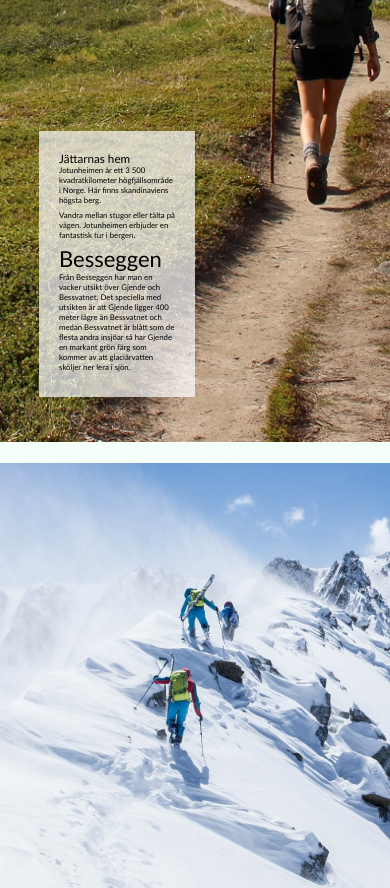
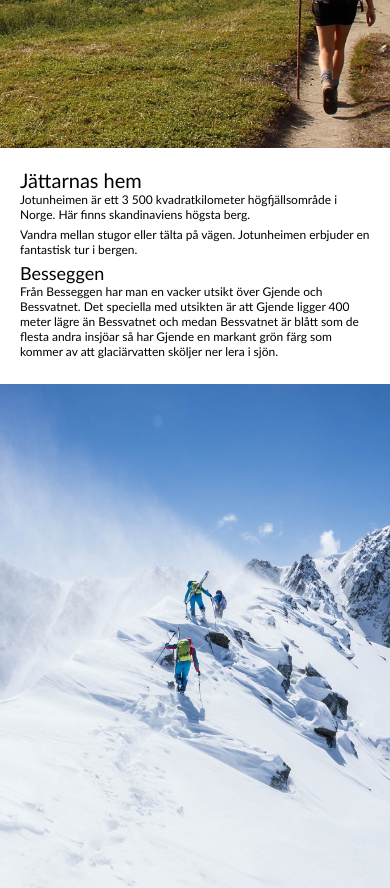
Before and after one commit to marcus-lentenius/Visit_Jotunheimen, a plain HTML site: page src/hiking.html in a window 390 px wide. Shown: the part 460-1348 px from the top of the page. Drawn offline with nearby package versions, Linux system fonts and the light colour scheme.

Commit message:
responsiveness for parallax improved

```diff
--- a/src/styles/hiking.css
+++ b/src/styles/hiking.css
@@ -245,243 +245,266 @@ body {
 
 /*LARGE PHONE*/
 
-/*550*/@media only screen and (max-width: 550px) {
-/*550*/    /*WRAPPERS*/
-/*550*/    div.content_wrapper {
-/*550*/        position: relative;
-/*550*/        height: calc(100vh + 40px);
-/*550*/    }
-/*550*/
-/*550*/    div.content_wrapper_first {
-/*550*/        height: calc(120vh + 40px);
-/*550*/    }
-/*550*/
-/*550*/
-/*550*/    div.hiking_text_wrapper {
-/*550*/        top: 50vh;
-/*550*/        float: left;
-/*550*/        margin-left: 10%;
-/*550*/    }
-/*550*/
-/*550*/    div.skiing_left_text_wrapper {
-/*550*/        top: 70vh;
-/*550*/        float: left;
-/*550*/        margin-left: 10%;
-/*550*/    }
-/*550*/
-/*550*/    div.skiing_right_text_wrapper {
-/*550*/        top: 50vh;
-/*550*/        float: right;
-/*550*/        margin-right: 10%;
-/*550*/    }
-/*550*/
-/*550*/    div.lodging_text_wrapper {
-/*550*/        top: 70vh;
-/*550*/        float: right;
-/*550*/        margin-right: 5%;
-/*550*/    }
-/*550*/
-/*550*/    div.trailing_text_wrapper {
-/*550*/        top: 30vh;
-/*550*/        max-width: 40%;
-/*550*/        left: 50%;
-/*550*/        transform: translateX(-50%);
-/*550*/    }
-/*550*/
-/*550*/    div.lodging_text_wrapper,
-/*550*/    div.hiking_text_wrapper,
-/*550*/    div.skiing_left_text_wrapper,
-/*550*/    div.skiing_right_text_wrapper,
-/*550*/    div.trailing_text_wrapper {
-/*550*/        border-radius: 15px;
-/*550*/        background: rgba(255, 255, 255, 0.7);
-/*550*/        padding: 20px;
-/*550*/        max-width: 40%;
-/*550*/        position: relative;
-/*550*/        box-sizing: border-box;
-/*550*/    }
-/*550*/
-/*550*/
-/*550*/    /*TEXT*/
-/*550*/    h2.hiking_second_box_header {
-/*550*/        font-size: 18px;
-/*550*/        margin: 0;
-/*550*/    }
-/*550*/
-/*550*/    h2.skiing_left_box_header,
-/*550*/    h2.skiing_right_box_header,
-/*550*/    h2.hiking_box_header,
-/*550*/    h2.lodging_box_header,
-/*550*/    h2.trailing_text_box_header {
-/*550*/        font-size: 20px;
-/*550*/        margin: 0;
-/*550*/    }
-/*550*/
-/*550*/
-/*550*/    p.lodging_box_para,
-/*550*/    p.hiking_box_para,
-/*550*/    p.trailing_text_box_para,
-/*550*/    p.skiing_left_box_para,
-/*550*/    p.skiing_right_box_para {
-/*550*/        margin: 0 0 5px 0;
-/*550*/        font-size: 12px;
-/*550*/    }
-/*550*/
-/*550*/
-/*550*/    /*IMAGES*/
-/*550*/    div.hiking_bg_image,
-/*550*/    div.skiing_bg_image,
-/*550*/    div.lodge_bg_image,
-/*550*/    div.trailing_bg_image {
-/*550*/        height: 140vh;
-/*550*/        min-width: 100vw;
-/*550*/        background-position: center;
-/*550*/        background-repeat: no-repeat;
-/*550*/        background-size: cover;
-/*550*/        position: absolute;
-/*550*/    }
-/*550*/
-/*550*/    div.hiking_bg_image {
-/*550*/        background-position-y: -280px;
-/*550*/        background-position-x: -1000px;
-/*550*/        background-image: url("../img/hiking.jpg");
-/*550*/    }
-/*550*/
-/*550*/    div.skiing_bg_image {
-/*550*/        background-position-y: -150px;
-/*550*/        background-image: url("../img/freeride.jpg");
-/*550*/    }
-/*550*/
-/*550*/    div.lodge_bg_image {
-/*550*/        background-position-y: -150px;
-/*550*/        background-image: url("../img/cabin.jpg");
-/*550*/    }
-/*550*/
-/*550*/    div.trailing_bg_image {
-/*550*/        background-position: bottom;
-/*550*/        height: 100vh;
-/*550*/        bottom: 0;
-/*550*/        background-image: url("../img/trail.jpg");
-/*550*/    }
-/*550*/}
+@media only screen and (max-width: 550px) {
+    /*WRAPPERS*/
+    div.content_wrapper {
+        position: relative;
+        height: calc(100vh + 40px);
+    }
+
+    div.content_wrapper_first {
+        height: calc(120vh + 40px);
+    }
 
 
-/*425*/@media only screen and (max-width: 425px) {
-/*425    WRAPPERS*/
-/*425*/    div.content_wrapper {
-/*425*/        position: relative;
-/*425*/        height: calc(100vh + 40px);
-/*425*/    }
-/*425*/
-/*425*/    div.content_wrapper_first {
-/*425*/        height: calc(120vh + 40px);
-/*425*/    }
-/*425*/
-/*425*/
-/*425*/    div.hiking_text_wrapper {
-/*425*/        top: 70vh;
-/*425*/        float: left;
-/*425*/        margin-left: 10%;
-/*425*/    }
-/*425*/
-/*425*/    div.skiing_left_text_wrapper {
-/*425*/        top: 70vh;
-/*425*/        float: left;
-/*425*/        margin-left: 10%;
-/*425*/    }
-/*425*/
-/*425*/    div.skiing_right_text_wrapper {
-/*425*/        top: 50vh;
-/*425*/        float: right;
-/*425*/        margin-right: 10%;
-/*425*/    }
-/*425*/
-/*425*/    div.lodging_text_wrapper {
-/*425*/        top: 70vh;
-/*425*/        float: right;
-/*425*/        margin-right: 5%;
-/*425*/    }
-/*425*/
-/*425*/    div.trailing_text_wrapper {
-/*425*/        top: 30vh;
-/*425*/        max-width: 40%;
-/*425*/        left: 50%;
-/*425*/        transform: translateX(-50%);
-/*425*/    }
-/*425*/
-/*425*/    div.lodging_text_wrapper,
-/*425*/    div.hiking_text_wrapper,
-/*425*/    div.skiing_left_text_wrapper,
-/*425*/    div.skiing_right_text_wrapper,
-/*425*/    div.trailing_text_wrapper {
-/*550*/        border-radius: 0px;
-/*550*/        background: rgba(255, 255, 255, 0.7);
-/*550*/        padding: 20px;
-/*550*/        max-width: 40%;
-/*550*/        position: relative;
-/*550*/        box-sizing: border-box;
-/*425*/    }
-/*425*/
-/*425*/
-/*425*/    /*TEXT*/
-/*425*/    h2.hiking_second_box_header {
-/*425*/        font-size: 22px;
-/*425*/        margin: 0;
-/*425*/    }
-/*425*/
-/*425*/    h2.skiing_left_box_header,
-/*425*/    h2.skiing_right_box_header,
-/*425*/    h2.hiking_box_header,
-/*425*/    h2.lodging_box_header,
-/*425*/    h2.trailing_text_box_header {
-/*425*/        font-size: 3vmin;
-/*425*/        margin: 0;
-/*425*/    }
-/*425*/
-/*425*/
-/*425*/    p.lodging_box_para,
-/*425*/    p.hiking_box_para,
-/*425*/    p.trailing_text_box_para,
-/*425*/    p.skiing_left_box_para,
-/*425*/    p.skiing_right_box_para {
-/*425*/        margin: 0 0 5px 0;
-/*425*/        font-size: 2vmin;
-/*425*/    }
-/*425*/
-/*425*/
-/*425*/    /*IMAGES*/
-/*425*/    div.hiking_bg_image,
-/*425*/    div.skiing_bg_image,
-/*425*/    div.lodge_bg_image,
-/*425*/    div.trailing_bg_image {
-/*425*/        height: 140vh;
-/*425*/        min-width: 100vw;
-/*425*/        background-position: center;
-/*425*/        background-repeat: no-repeat;
-/*425*/        background-size: cover;
-/*425*/        position: absolute;
-/*425*/    }
-/*425*/
-/*425*/    div.hiking_bg_image {
-/*425*/        background-position-y: -280px;
-/*425*/        background-position-x: -1000px;
-/*425*/        background-image: url("../img/hiking.jpg");
-/*425*/    }
-/*425*/
-/*425*/    div.skiing_bg_image {
-/*425*/        background-position-y: -150px;
-/*425*/        background-image: url("../img/freeride.jpg");
-/*425*/    }
-/*425*/
-/*425*/    div.lodge_bg_image {
-/*425*/        background-position-y: -150px;
-/*425*/        background-image: url("../img/cabin.jpg");
-/*425*/    }
-/*425*/
-/*425*/    div.trailing_bg_image {
-/*425*/        background-position: bottom;
-/*425*/        height: 100vh;
-/*425*/        bottom: 0;
-/*425*/        background-image: url("../img/trail.jpg");
-/*425*/    }
-/*425*/}
+    div.hiking_text_wrapper {
+        top: 50vh;
+        float: left;
+        margin-left: 10%;
+    }
+
+    div.skiing_left_text_wrapper {
+        top: 70vh;
+        float: left;
+        margin-left: 10%;
+    }
+
+    div.skiing_right_text_wrapper {
+        top: 50vh;
+        float: right;
+        margin-right: 10%;
+    }
+
+    div.lodging_text_wrapper {
+        top: 70vh;
+        float: right;
+        margin-right: 5%;
+    }
+
+    div.trailing_text_wrapper {
+        top: 30vh;
+        max-width: 40%;
+        left: 50%;
+        transform: translateX(-50%);
+    }
+
+    div.lodging_text_wrapper,
+    div.hiking_text_wrapper,
+    div.skiing_left_text_wrapper,
+    div.skiing_right_text_wrapper,
+    div.trailing_text_wrapper {
+        border-radius: 15px;
+        background: rgba(255, 255, 255, 0.7);
+        padding: 20px;
+        max-width: 40%;
+        position: relative;
+        box-sizing: border-box;
+    }
+
+
+    /*TEXT*/
+    h2.hiking_second_box_header {
+        font-size: 18px;
+        margin: 0;
+    }
+
+    h2.skiing_left_box_header,
+    h2.skiing_right_box_header,
+    h2.hiking_box_header,
+    h2.lodging_box_header,
+    h2.trailing_text_box_header {
+        font-size: 20px;
+        margin: 0;
+    }
+
+
+    p.lodging_box_para,
+    p.hiking_box_para,
+    p.trailing_text_box_para,
+    p.skiing_left_box_para,
+    p.skiing_right_box_para {
+        margin: 0 0 5px 0;
+        font-size: 12px;
+    }
+
+
+    /*IMAGES*/
+    div.hiking_bg_image,
+    div.skiing_bg_image,
+    div.lodge_bg_image,
+    div.trailing_bg_image {
+        height: 140vh;
+        min-width: 100vw;
+        background-position: center;
+        background-repeat: no-repeat;
+        background-size: cover;
+        position: absolute;
+    }
+
+    div.hiking_bg_image {
+        background-position-y: -280px;
+        background-position-x: -1000px;
+        background-image: url("../img/hiking.jpg");
+    }
+
+    div.skiing_bg_image {
+        background-position-y: -150px;
+        background-image: url("../img/freeride.jpg");
+    }
+
+    div.lodge_bg_image {
+        background-position-y: -150px;
+        background-image: url("../img/cabin.jpg");
+    }
+
+    div.trailing_bg_image {
+        background-position: bottom;
+        height: 100vh;
+        bottom: 0;
+        background-image: url("../img/trail.jpg");
+    }
+}
+
+
+@media only screen and (max-width: 425px), (max-height: 700px) and (max-width: 700px){
+    /*WRAPPERS*/
+    div.content_wrapper {
+        position: relative;
+        height: 100vh;
+    }
+
+    div.content_wrapper_first {
+        height: 100vh;
+    }
+
+
+    div.hiking_text_wrapper {
+        float: none;
+        margin-left: 0;
+    }
+
+    div.skiing_left_text_wrapper {
+        float: none;
+        margin-left: 0;
+    }
+
+    div.skiing_right_text_wrapper {
+        float: none;
+        margin-right: 0;
+    }
+
+    div.lodging_text_wrapper {
+        float: none;
+        margin-right: 0;
+    }
+
+    div.lodging_text_wrapper,
+    div.hiking_text_wrapper,
+    div.skiing_left_text_wrapper,
+    div.skiing_right_text_wrapper,
+    div.trailing_text_wrapper {
+        border-radius: 0;
+        bottom: 0;
+        top: auto;
+        background: rgba(255, 255, 255, 1);
+        padding: 20px;
+        width: 100vw;
+        max-width: 100%;
+        position: absolute;
+        box-sizing: border-box;
+    }
+
+
+    /*TEXT*/
+    h2.hiking_second_box_header {
+        font-size: 18px;
+        margin: 0;
+    }
+
+    h2.skiing_left_box_header,
+    h2.skiing_right_box_header,
+    h2.hiking_box_header,
+    h2.lodging_box_header,
+    h2.trailing_text_box_header {
+        font-size: 20px;
+        margin: 0;
+    }
+
+
+    p.lodging_box_para,
+    p.hiking_box_para,
+    p.trailing_text_box_para,
+    p.skiing_left_box_para,
+    p.skiing_right_box_para {
+        margin: 0 0 5px 0;
+        font-size: 12px;
+    }
+
+
+    /*IMAGES*/
+    div.hiking_bg_image,
+    div.skiing_bg_image,
+    div.lodge_bg_image,
+    div.trailing_bg_image {
+        height: 100vh;
+        min-width: 100vw;
+        background-position: bottom;
+        background-repeat: no-repeat;
+        background-size: cover;
+        position: static;
+    }
+
+    div.hiking_bg_image {
+        background-position-y: -180px;
+        background-position-x: -450px;
+
+
+        background-image: url("../img/hiking.jpg");
+    }
+
+    div.skiing_bg_image {
+        /*background-position-y: -150px;*/
+        background-image: url("../img/freeride.jpg");
+    }
+
+    div.lodge_bg_image {
+        /*background-position-y: -150px;*/
+        background-image: url("../img/cabin.jpg");
+    }
+
+    div.trailing_bg_image {
+        background-position: bottom;
+        height: 100vh;
+        bottom: 0;
+        background-image: url("../img/trail.jpg");
+    }
+}
+
+@media only screen and (max-width: 400px) and (min-height: 800px) {
+    div.hiking_bg_image {
+        background-position-y: -280px;
+        background-position-x: -610px;
+    }
+}
+@media only screen and (max-width: 420px) and (min-height: 700px) {
+    div.hiking_bg_image {
+        background-position-y: -100px;
+        background-position-x: -610px;
+    }
+}
+
+@media only screen and (min-width: 800px) and (min-height: 1000px) and (max-width: 1000px) and (min-height: 1000px) {
+    div.hiking_bg_image {
+        background-position-x: -1230px;
+    }
+}
+@media only screen and (min-width: 700px) and (max-height: 650px){
+    div.hiking_bg_image {
+        background-position: right bottom;
+    }
+}
+@media only screen and (min-width: 800px) and (min-height: 1000px) {
+    div.trailing_bg_image {
+        bottom: -23px;
+    }
+}
```
